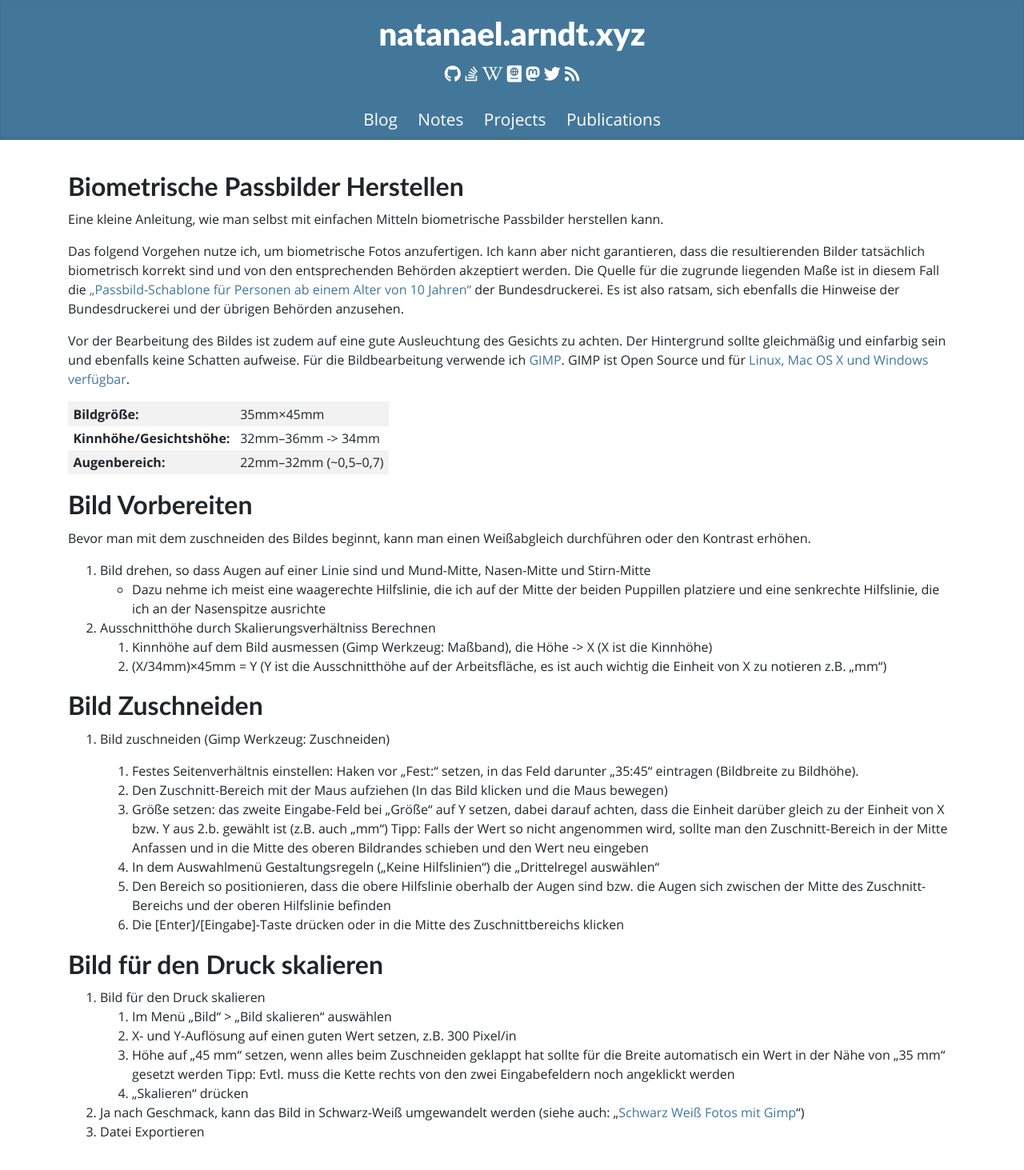
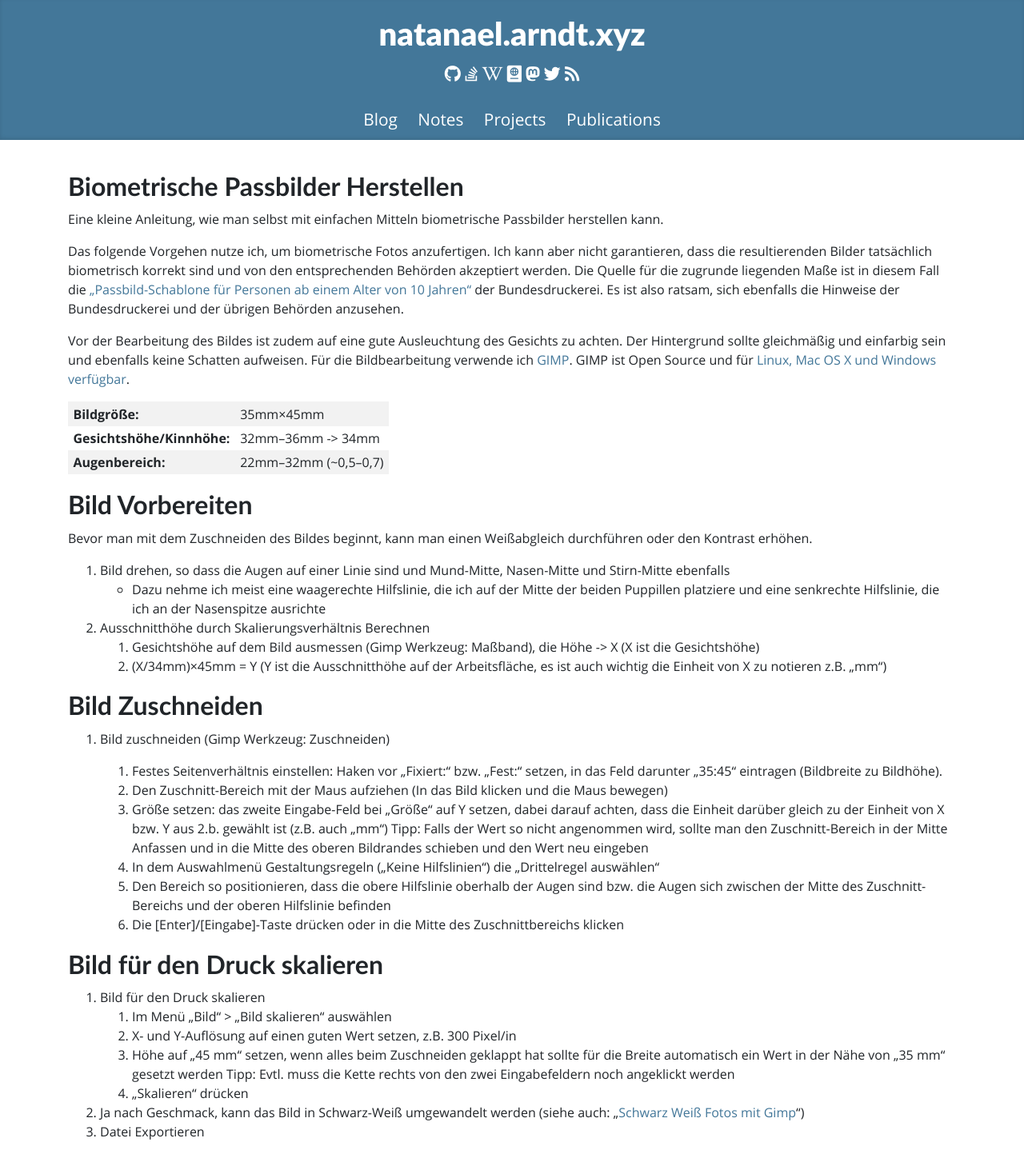
Before and after one commit to white-gecko/natanael.arndt.xyz, a Jekyll site: the page built from notes/biometrische-passbilder.md, in a window 1280 px wide. Shown: the whole page at 80% size. Built offline with Jekyll 4.4.1, drawn with Linux system fonts in a browser that asks for light colours.

Commit message:
A bit more specific

```diff
--- a/notes/biometrische-passbilder.md
+++ b/notes/biometrische-passbilder.md
@@ -7,35 +7,35 @@ date:   2016-02-21 23:48:00
 update: 2016-03-04 22:50:00
 ---
 
-Das folgend Vorgehen nutze ich, um biometrische Fotos anzufertigen.
+Das folgende Vorgehen nutze ich, um biometrische Fotos anzufertigen.
 Ich kann aber nicht garantieren, dass die resultierenden Bilder tatsächlich biometrisch korrekt sind und von den entsprechenden Behörden akzeptiert werden.
 Die Quelle für die zugrunde liegenden Maße ist in diesem Fall die [„Passbild-Schablone für Personen ab einem Alter von 10 Jahren“](https://www.bundesdruckerei.de/sites/default/files/passbildschablone_erwachsene.pdf) der Bundesdruckerei.
 Es ist also ratsam, sich ebenfalls die Hinweise der Bundesdruckerei und der übrigen Behörden anzusehen.
 
 Vor der Bearbeitung des Bildes ist zudem auf eine gute Ausleuchtung des Gesichts zu achten.
-Der Hintergrund sollte gleichmäßig und einfarbig sein und ebenfalls keine Schatten aufweise.
+Der Hintergrund sollte gleichmäßig und einfarbig sein und ebenfalls keine Schatten aufweisen.
 Für die Bildbearbeitung verwende ich [GIMP](https://www.gimp.org/). GIMP ist Open Source und für [Linux, Mac OS X und Windows verfügbar](https://www.gimp.org/downloads/).
 
 | **Bildgröße:**              | 35mm×45mm            |
-| **Kinnhöhe/Gesichtshöhe:**  | 32mm–36mm -> 34mm    |
+| **Gesichtshöhe/Kinnhöhe:**  | 32mm–36mm -> 34mm    |
 | **Augenbereich:**           | 22mm–32mm (~0,5–0,7) |
 
 ## Bild Vorbereiten
 
-Bevor man mit dem zuschneiden des Bildes beginnt, kann man einen Weißabgleich durchführen oder den Kontrast erhöhen.
+Bevor man mit dem Zuschneiden des Bildes beginnt, kann man einen Weißabgleich durchführen oder den Kontrast erhöhen.
 
-1. Bild drehen, so dass Augen auf einer Linie sind und Mund-Mitte, Nasen-Mitte und Stirn-Mitte
+1. Bild drehen, so dass die Augen auf einer Linie sind und Mund-Mitte, Nasen-Mitte und Stirn-Mitte ebenfalls
     * Dazu nehme ich meist eine waagerechte Hilfslinie, die ich auf der Mitte der beiden Puppillen platziere und eine senkrechte Hilfslinie, die ich an der Nasenspitze ausrichte
 
-2. Ausschnitthöhe durch Skalierungsverhältniss Berechnen
-    1. Kinnhöhe auf dem Bild ausmessen (Gimp Werkzeug: Maßband), die Höhe -> X (X ist die Kinnhöhe)
+2. Ausschnitthöhe durch Skalierungsverhältnis Berechnen
+    1. Gesichtshöhe auf dem Bild ausmessen (Gimp Werkzeug: Maßband), die Höhe -> X (X ist die Gesichtshöhe)
     2. (X/34mm)×45mm = Y (Y ist die Ausschnitthöhe auf der Arbeitsfläche, es ist auch wichtig die Einheit von X zu notieren z.B. „mm“)
 
 ## Bild Zuschneiden
 
 3. Bild zuschneiden (Gimp Werkzeug: Zuschneiden)
 
-    1. Festes Seitenverhältnis einstellen: Haken vor „Fest:“ setzen, in das Feld darunter „35:45“ eintragen (Bildbreite zu Bildhöhe).
+    1. Festes Seitenverhältnis einstellen: Haken vor „Fixiert:“ bzw. „Fest:“ setzen, in das Feld darunter „35:45“ eintragen (Bildbreite zu Bildhöhe).
     2. Den Zuschnitt-Bereich mit der Maus aufziehen (In das Bild klicken und die Maus bewegen)
     3. Größe setzen: das zweite Eingabe-Feld bei „Größe“ auf Y setzen, dabei darauf achten, dass die Einheit darüber gleich zu der Einheit von X bzw. Y aus 2.b. gewählt ist (z.B. auch „mm“)
     Tipp: Falls der Wert so nicht angenommen wird, sollte man den Zuschnitt-Bereich in der Mitte Anfassen und in die Mitte des oberen Bildrandes schieben und den Wert neu eingeben
```
